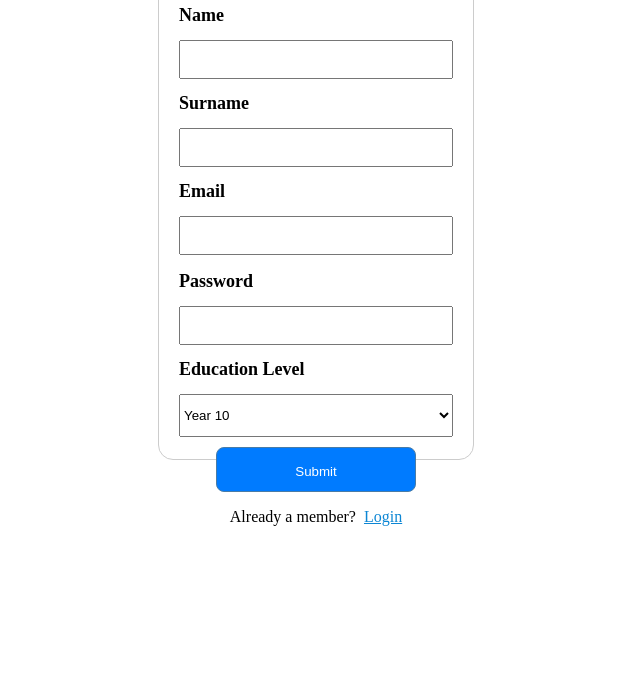
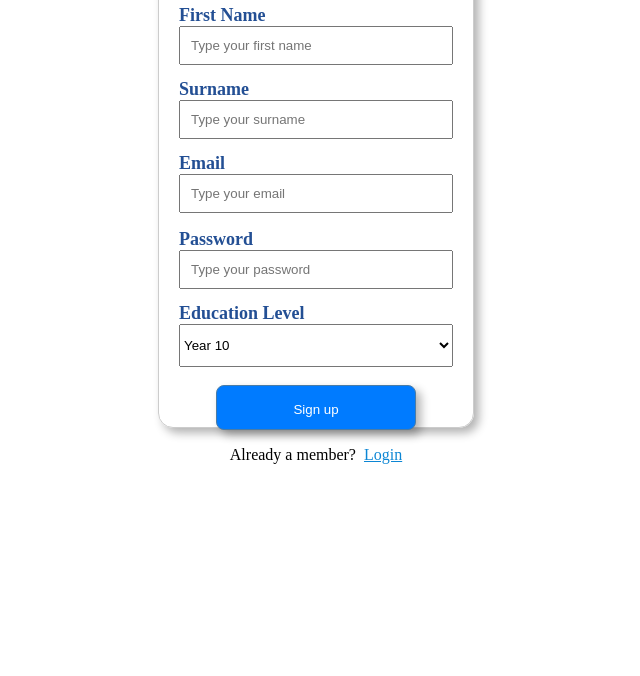
Before and after one commit to seangh125/Software-Design-Studio-41127, a website: page view/signup.html in a window 1280 px wide. Shown: the part 124-800 px from the top of the page, without its empty margins (324-964 px from the left). Drawn offline with Linux system fonts and the light colour scheme.

Commit message:
Updated login and signup UI

```diff
--- a/public/css/login.css
+++ b/public/css/login.css
@@ -13,11 +13,12 @@
     width: 25%;
 	border:solid 1px #ccc;
 	text-align:center;
-    height: 50vh;
+    height: 44vh;
     padding: 20px;
     box-sizing: border-box;
 	margin:0 auto;
 	border-radius:15px;
+    box-shadow: 5px 5px 10px rgba(0, 0, 0, 0.3);
 }
 .container .title {
     text-align: center;
@@ -31,11 +32,13 @@
     margin-top: 2vh;
 
 }
+
+
 .password-label,.username-label {
     font-size: 14px;
     color: #000;
     font-weight: 600;
-    margin-top: 5vh;
+    margin-top: 3vh;
 	text-align: left;
 }
 .password-label i,.username-label i {
@@ -65,15 +68,17 @@
 }
 .loginbtn {
     height: 45px;
-    background-color: #007bff;;
+    width: 200px;
+    background-color: #007bff;
     color: #fff;
     text-align: center;
     line-height: 45px;
     margin: 0 auto;
     border-radius: 8px;
     border: 1px solid #4A7CA6;
-    margin-top: 5vh;
+    margin-top: 3vh;
     margin-bottom: 15px;
+    box-shadow: 5px 5px 10px rgba(0, 0, 0, 0.3);
 }
 .register {
     font-size: 12px;
@@ -84,3 +89,9 @@
 .password-label {
     margin-bottom: 5px;
 }
+
+i {
+    color: #234F94;
+    font-weight: 800;
+
+}
--- a/public/css/signup.css
+++ b/public/css/signup.css
@@ -26,12 +26,13 @@ label {
     width: 25%;
 	border:solid 1px #ccc;
 	text-align:center;
-    height: 68vh;
+    height: 64vh;
     padding: 20px;
     box-sizing: border-box;
 	margin:0 auto;
 	border-radius:15px;
     margin-top: 5vh;
+    box-shadow: 5px 5px 10px rgba(0, 0, 0, 0.3);
 }
 .container .title {
     text-align: center;
@@ -40,6 +41,8 @@ label {
     font-weight: 800;
     margin-top: 2vh;
 }
+
+
 .from-container {
 	margin:0 auto;
     margin-top: 2vh;
@@ -51,6 +54,7 @@ label {
     color: #000;
     font-weight: 600;
 	text-align: left;
+    margin-bottom: 0px
 }
 .password-label i,.username-label i {
     font-style: normal;
@@ -70,13 +74,7 @@ label {
     padding: 10px;
     box-sizing: border-box;
 }
-.forget {
-    color: #6698BC;
-    font-size: 12px;
-    margin-top: 5px;
-    font-weight: 600;
-    margin-left: 15px;
-}
+
 
 .loginbtn {
     height: 45px;
@@ -88,5 +86,13 @@ label {
     margin: 0 auto;
     border-radius: 8px;
     border: 1px solid #4A7CA6;
+    margin-top: 1vh;
+    box-shadow: 5px 5px 10px rgba(0, 0, 0, 0.3);
 
 }
+
+i {
+    color: #234F94;
+    font-weight: 800;
+
+}
--- a/view/signup.html
+++ b/view/signup.html
@@ -12,24 +12,24 @@
     <h1 class="title">Sign up</h1>
     <form id="signupForm">
         <div>
-            <p class="password-label"><i>Name</i></p>
-            <input class="password-input" type="text" id="firstname" name="firstname">
+            <p class="password-label"><i>First Name</i></p>
+            <input placeholder="Type your first name" class="password-input" type="text" id="firstname" name="firstname">
         </div>
 
         <div>
             <p class="password-label"><i>Surname</i></p>
-            <input class="password-input" type="text" id="surname" name="surname">
+            <input placeholder="Type your surname" class="password-input" type="text" id="surname" name="surname">
         </div>
 
         <div>
             <p class="password-label"><i>Email</i></p>
-            <input class="password-input" type="email" id="email" name="email">
+            <input placeholder="Type your email" class="password-input" type="email" id="email" name="email">
             <p class="error" id="email-error"></p>
         </div>
 
         <div>
             <p class="password-label"><i>Password</i></p>
-            <input class="password-input" type="password" id="password" name="password">
+            <input placeholder="Type your password" class="password-input" type="password" id="password" name="password">
         </div>
 
         <div>
@@ -44,10 +44,10 @@
             </select>
         </div>
 
-        <button id="submitButton" class="loginbtn" type="button">Submit</button>
+        <button id="submitButton" class="loginbtn" type="button">Sign up</button>
         <p class="error" id="general-error"></p>
         <span>Already a member?</span>
-        <a href="/" style="color:#0c86d4; margin-left: 4px;">Login</a>
+        <a href="/login" style="color:#0c86d4; margin-left: 4px;">Login</a>
 
         </form>
     </div>
```
Also changed, not shown: view/login.html (+4 -6 lines).
